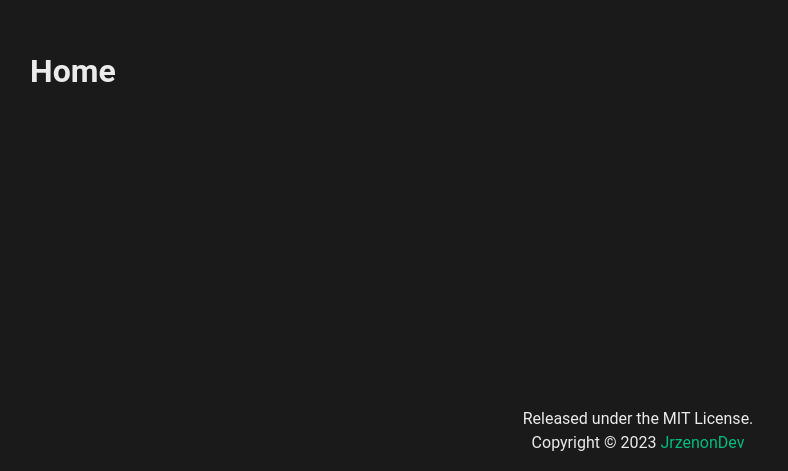
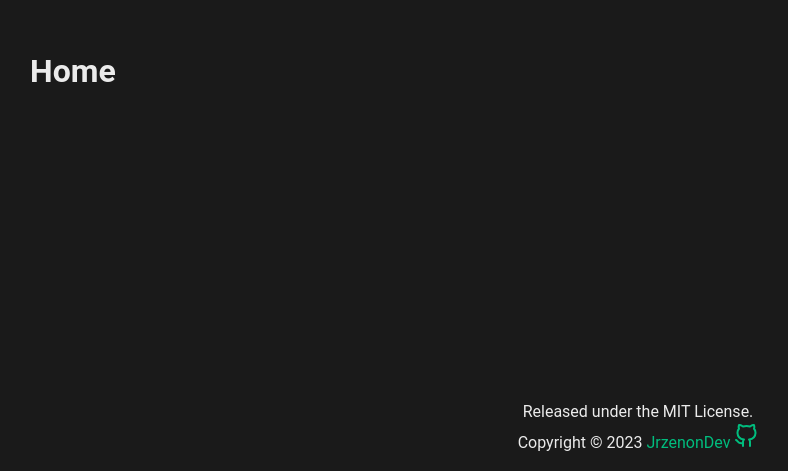
Before and after one commit to JrzenonDev/task-and-account-manager-vuejs, a Vue app: page / in a window 1280 px wide. Shown: the part 329-800 px from the top of the page, without its empty margins (2-790 px from the left). Built offline with nearby package versions, Linux system fonts and the light colour scheme.

Commit message:
feat: adding logo github in footer

```diff
--- a/src/components/Footer/MainFooter.vue
+++ b/src/components/Footer/MainFooter.vue
@@ -12,7 +12,9 @@ const currentYear = ref(getCurrentYear())
         <p>Released under the MIT License.</p>
         <p>
           Copyright © {{ currentYear }}
-          <a href="https://github.com/JrzenonDev/" target="_blank">JrzenonDev</a>
+          <a href="https://github.com/JrzenonDev/" target="_blank"
+            >JrzenonDev <img class="github-icon" src="../../assets/images/github.svg"
+          /></a>
         </p>
       </v-col>
     </v-row>
@@ -27,4 +29,7 @@ const currentYear = ref(getCurrentYear())
   left: 0;
   text-align: center;
 }
+.github-icon {
+  color: hsla(160, 100%, 37%, 1);
+}
 </style>
```
Also changed, not shown: src/assets/images/github.svg (added).
